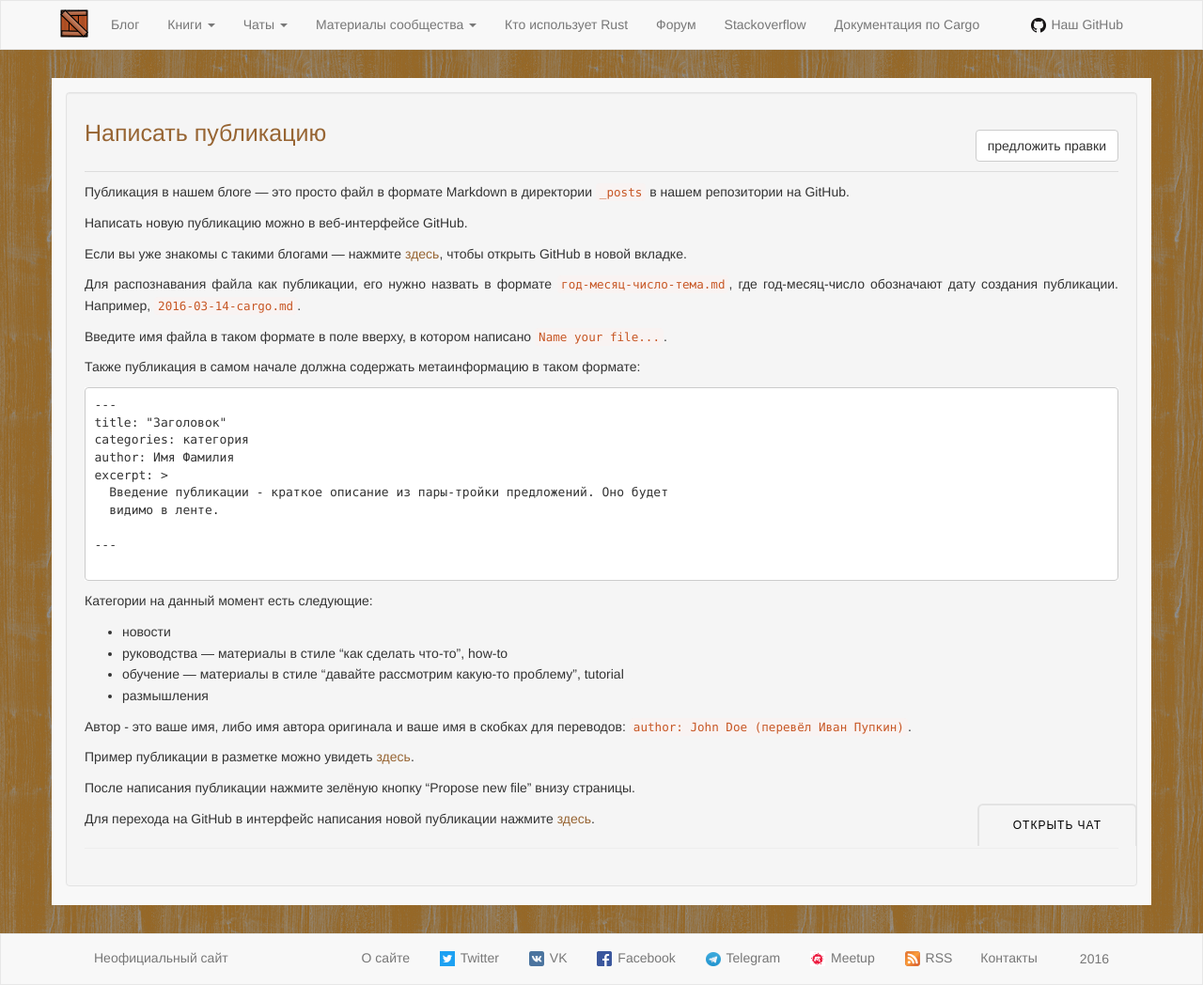
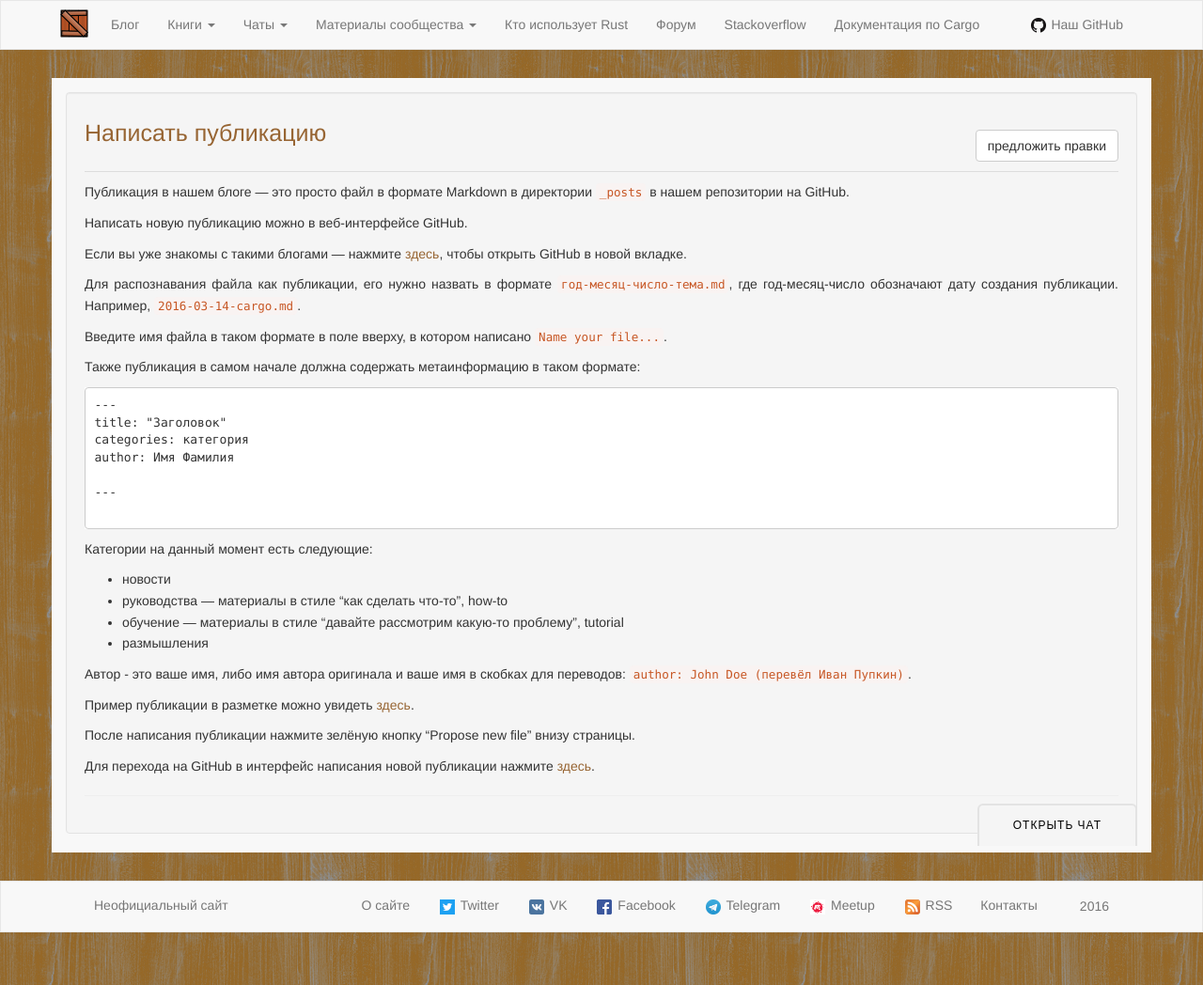
Before and after one commit to rust-lang-ru/rustycrate.ru, a Jekyll site: the page built from post.md, in a window 1280 px wide. Shown: the whole page at 94% size. Built offline with Jekyll 4.4.1, drawn with Linux system fonts in a browser that asks for light colours; nearby versions of some CDN libraries; comment, search, counter and statistics services are not loaded.

Commit message:
Убираем excerpt

```diff
--- a/post.md
+++ b/post.md
@@ -27,9 +27,6 @@ target="blank">здесь</a>, чтобы открыть GitHub в новой в
 title: "Заголовок"
 categories: категория
 author: Имя Фамилия
-excerpt: >
-  Введение публикации - краткое описание из пары-тройки предложений. Оно будет
-  видимо в ленте.
 
 ---
 
```
